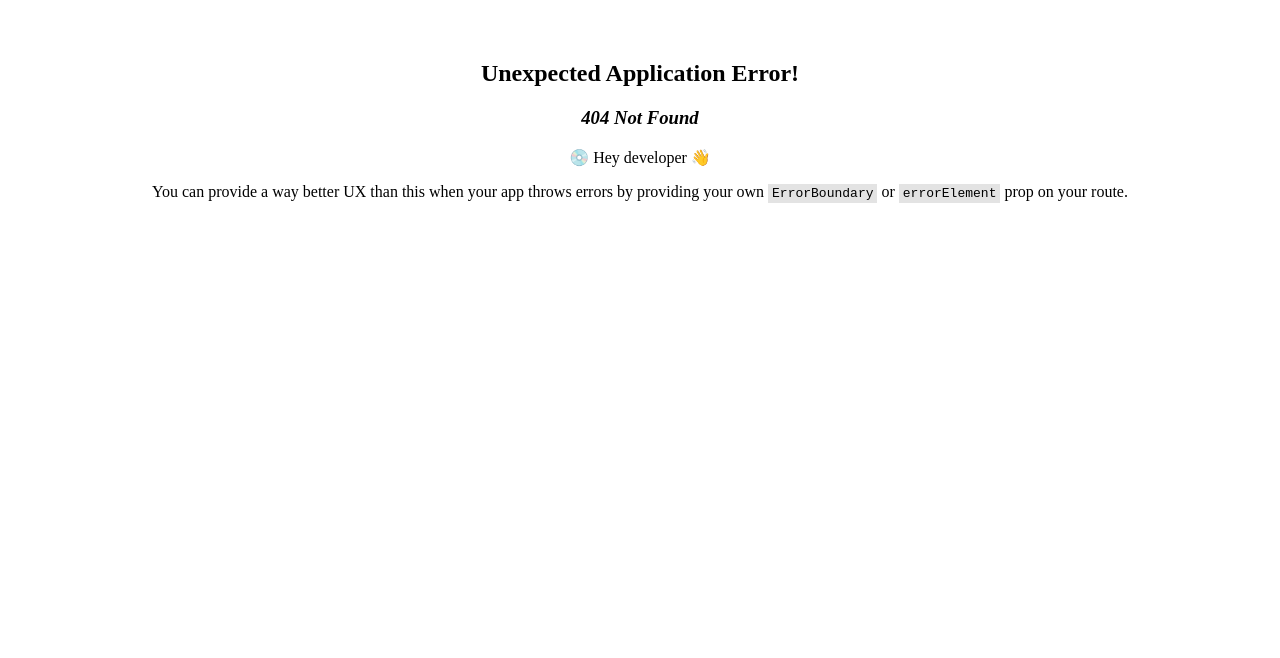
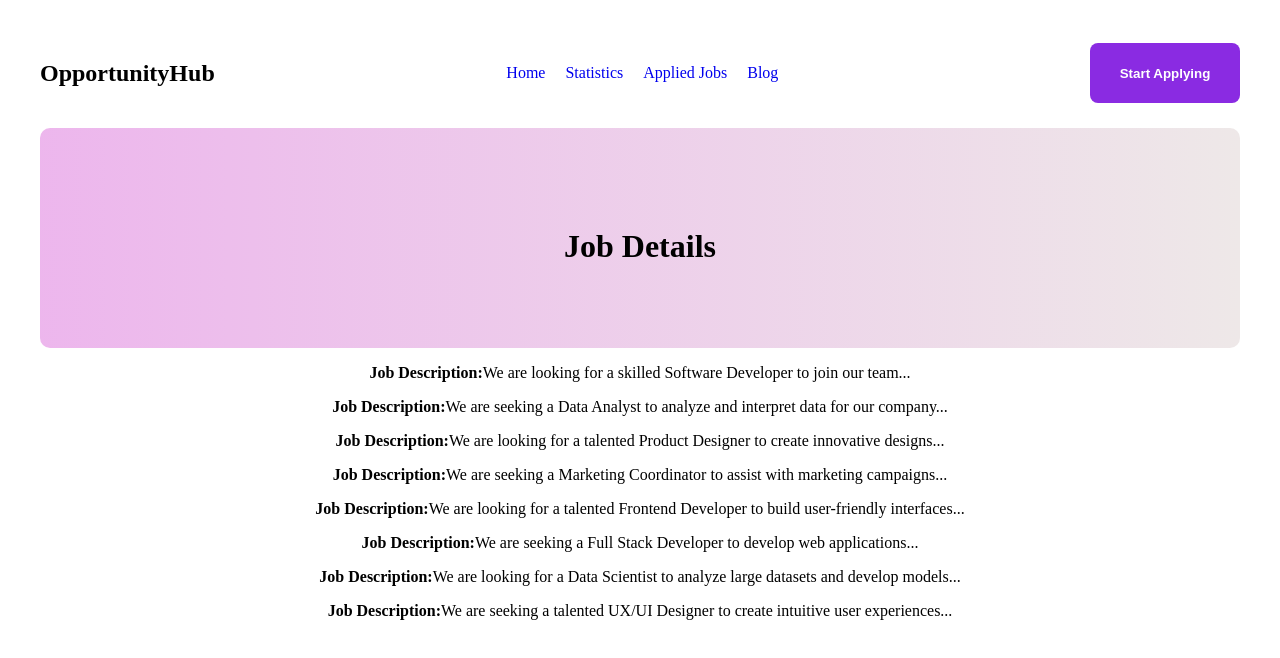
Before and after one commit to Afroza-Khanom/oppurtunity-hub, a React (Vite) app: page /jobdetails in a window 1280 px wide. Before the commit this address had no page. Shown: the top 658 px of the page. Built offline with nearby package versions, Linux system fonts and the light colour scheme.

Commit message:
job details added

```diff
--- a/public/featuredJobs.json
+++ b/public/featuredJobs.json
@@ -1,7 +1,8 @@
 [
   {
-      "id": 1,
-      "company_logo": "https://i.pinimg.com/236x/3c/17/cc/3c17ccb25d186e2dfc74aa764d34d907.jpg",
+    "_id": 1,
+    "company_logo": "https://www.freepnglogos.com/uploads/google-logo-png/google-logo-png-google-sva-scholarship-20.png",
+    "company_name":"Google LLC",
     "location": "New York, NY",
     "job_title": "Software Developer",
     "remote": true,
@@ -11,11 +12,13 @@
     "contact_info": "John Doe",
     "phone": "123-456-7890",
     "email": "johndoe@example.com",
-      "experience": "3+ years of experience in software development"
+    "experience": "3+ years of experience in software development",
+    "Salary": 98765
   },
   {
-      "id": 2,
-      "company_logo": "https://i.pinimg.com/236x/34/26/be/3426bedcc3f547d5d16ee3d3800aa656.jpg",
+    "_id": 2,
+    "company_logo": "https://encrypted-tbn0.gstatic.com/images?q=tbn:ANd9GcRrS6fHGLj94g6EV9dtZqIkMEtiuf9Qg7bwJqmIqHj9ZKdXaT6g&s",
+    "company_name":"NETFLIX CA",
     "location": "San Francisco, CA",
     "job_title": "Data Analyst",
     "remote": false,
@@ -25,11 +28,13 @@
     "contact_info": "Jane Smith",
     "phone": "987-654-3210",
     "email": "janesmith@example.com",
-      "experience": "2+ years of experience in data analysis"
+    "experience": "2+ years of experience in data analysis",
+    "Salary": 54321
   },
   {
-      "id": 3,
-      "company_logo": "https://i.pinimg.com/236x/b6/c9/dd/b6c9dda4b3983c5ecba8cf867a01bc6f.jpg",
+    "_id": 3,
+    "company_logo": "https://www.freepnglogos.com/uploads/logo-tokopedia-png/tokopedia-apa-itu-startup-pengertian-cara-memulai-dan-1.png",
+    "company_name":"tokopedia",
     "location": "Seattle, WA",
     "job_title": "Product Designer",
     "remote": true,
@@ -39,11 +44,13 @@
     "contact_info": "Michael Brown",
     "phone": "555-123-4567",
     "email": "michaelbrown@example.com",
-      "experience": "4+ years of experience in product design"
+    "experience": "4+ years of experience in product design",
+    "Salary": 12345
   },
   {
-      "id": 4,
-      "company_logo": "https://i.pinimg.com/236x/c1/7c/48/c17c48bd59d136fef4bd52a73265a71a.jpg",
+    "_id": 4,
+    "company_logo": "https://encrypted-tbn0.gstatic.com/images?q=tbn:ANd9GcRsvFPkQFaZsz5DgDEQgGfnJFFg1Uh0RRR_loaJ_anT04fbNVcM&s",
+    "company_name":"TESLA",
     "location": "Los Angeles, CA",
     "job_title": "Marketing Coordinator",
     "remote": false,
@@ -53,11 +60,13 @@
     "contact_info": "Sarah Johnson",
     "phone": "111-222-3333",
     "email": "sarahjohnson@example.com",
-      "experience": "1+ years of experience in marketing or related field"
+    "experience": "1+ years of experience in marketing or related field",
+    "Salary": 12345
   },
   {
-      "id": 5,
-      "company_logo": "https://i.pinimg.com/236x/ad/8e/5f/ad8e5f82820190e47acd691f3d21d725.jpg",
+    "_id": 5,
+    "company_logo": "https://encrypted-tbn0.gstatic.com/images?q=tbn:ANd9GcTBk3gyVvjKqAxkbKH7XcblljXRjlxXdX1skPVQjr04Tf6YvPs&s",
+    "company_name":"YouTube",
     "location": "Chicago, IL",
     "job_title": "Frontend Developer",
     "remote": true,
@@ -67,11 +76,13 @@
     "contact_info": "David Brown",
     "phone": "444-555-6666",
     "email": "davidbrown@example.com",
-      "experience": "1+ years of experience in marketing or related field"
+    "experience": "1+ years of experience in marketing or related field",
+    "Salary": 12000
   },
   {
-        "id": 6,
-        "company_logo": "https://i.pinimg.com/236x/3c/17/cc/3c17ccb25d186e2dfc74aa764d34d907.jpg",
+      "_id": 6,
+      "company_logo": "https://encrypted-tbn0.gstatic.com/images?q=tbn:ANd9GcRuvNiFIATzWKW-8AdiVxPB4yU7-5N3yOp0N3FpNgoRsDDHJ1Ql&s",
+      "company_name":"Toyoto",
       "location": "Austin, TX",
       "job_title": "Full Stack Developer",
       "remote": true,
@@ -81,11 +92,13 @@
       "contact_info": "Alex Johnson",
       "phone": "777-888-9999",
       "email": "alexjohnson@example.com",
-        "experience": "5+ years of experience in full stack development"
+      "experience": "5+ years of experience in full stack development",
+      "Salary": 20000
     },
     {
-        "id": 7,
-        "company_logo": "https://i.pinimg.com/236x/af/97/69/af976994ad0ae37fc607fd64bbc195ea.jpg",
+      "_id": 7,
+      "company_logo": "https://encrypted-tbn0.gstatic.com/images?q=tbn:ANd9GcRePvz0_IjlydEB1DhzEWAO4Q_kQSjAZ7AG6TlTwyqIYtsp-H7Z&s",
+      "company_name":"gopay",
       "location": "London, UK",
       "job_title": "Data Scientist",
       "remote": false,
@@ -95,11 +108,13 @@
       "contact_info": "Sophia Williams",
       "phone": "+44 20 1234 5678",
       "email": "sophiawilliams@example.com",
-        "experience": "3+ years of experience in data science"
+      "experience": "3+ years of experience in data science",
+      "Salary": 35000
     },
     {
-        "id": 8,
-        "company_logo": "https://i.pinimg.com/236x/af/97/69/af976994ad0ae37fc607fd64bbc195ea.jpg",
+      "_id": 8,
+      "company_logo": "https://encrypted-tbn0.gstatic.com/images?q=tbn:ANd9GcQqjA0HvCPOtjqELYRznGj4BHAfmAtwJn5tw8AVnuzQLyzC6Gw2&s",
+      "company_name":"gopay",
       "location": "Toronto, Canada",
       "job_title": "UX/UI Designer",
       "remote": true,
@@ -109,6 +124,7 @@
       "contact_info": "Emily Jones",
       "phone": "+1 416-555-6789",
       "email": "emilyjones@example.com",
-        "experience": "4+ years of experience in UX/UI design"
+      "experience": "4+ years of experience in UX/UI design",
+      "Salary": 12500
     }
 ]
--- a/src/Components/FeaturedJobs/FeatureJob.css
+++ b/src/Components/FeaturedJobs/FeatureJob.css
@@ -30,9 +30,29 @@
 
 }
 
+.remote-container button{
+    border: 1px solid violet;
+    border-radius: 8px;
+    color: blueviolet;
+    padding: 12px;
+    margin: 5px;
+}
+
 .icon-dollar-salary{
     display: flex;
     justify-content: space-evenly;
     align-items: center;
+}
+
+.showMore-btn{
+    width: 120px;
+    height: 60px;
+    background-color: blueviolet;
+    color: white;
+    padding: 10px;
+    border: none;
+    border-radius: 8px;
+    font-weight: 600;
+    margin-top: 10px;
 
 }
--- a/src/Components/FeaturedJobs/FeatureJob.jsx
+++ b/src/Components/FeaturedJobs/FeatureJob.jsx
@@ -1,29 +1,60 @@
-import React from 'react';
-import { useLoaderData } from 'react-router-dom';
+import React, { createContext, useEffect, useState } from 'react';
+import { Link, useLoaderData } from 'react-router-dom';
 import { FontAwesomeIcon } from '@fortawesome/react-fontawesome';
 import { faLocation, faDollarSign } from '@fortawesome/free-solid-svg-icons';
 import './FeatureJob.css'
+import JobDetail from '../JobDetail/JobDetail';
 
+export const JobDetailContext = createContext([]);
 
 const FeatureJob = ({featuredjob}) => {
     const {_id, company_logo,company_name, location,job_title, remote, Salary } = featuredjob;
+
+    const [JobInfo, setJobInfo] = useState([]);
+
+    // useEffect(()=>{
+
+    //     }
+    // },[featuredjob])
+
+    const handleViewDetails = (jobinfo) =>{
+        console.log(jobinfo)
+        // const storedjob =[];
+        const clikedJob = [];
+
+        for(const id in featuredjob){
+            const findJob = featuredjob.find(fj => fj._id === id)
+            if(findJob){
+                // const quantity = storedjob[id];
+                clikedJob.push(findJob);
+            }
+            setJobInfo(clikedJob);
+
+    }
+}
+
+
     return (
+        <div>
             <div className='featureJob-container'>
                 <div className='img-details-btn'>
                     <img src={company_logo} alt="" />
-            <button>View Details</button>
+                    <JobDetailContext.Provider>
+                    <Link to='jobdetails'><button onClick={()=>handleViewDetails(_id)} >View Details</button></Link>
+                    </JobDetailContext.Provider>
+
                 </div>
                 <div className='feature-writing-part'>
                     <p style={{fontWeight:'600', fontSize:'20px'}}>{job_title}</p>
                     <p>{company_name}</p>
-            <div>
+                    <div className='remote-container'>
                         <button>{remote}Onsite</button>
                         <button>{remote}Fulltime</button>
                     </div>
                     <div className='icon-dollar-salary'>
                         <FontAwesomeIcon icon={faLocation} /><p>{location}</p>
                         <FontAwesomeIcon icon={faDollarSign} /><p>{Salary}</p>
-
+                    </div>
                 </div>
             </div>
         </div>
--- a/src/Components/Home/Home.css
+++ b/src/Components/Home/Home.css
@@ -72,6 +72,10 @@
     align-items: center;
 }
 
+.featuredJob-container button{
+    margin-left: auto;
+}
+
 @media screen and (max-width: 600px) {
     .featuredJob-container{
         display: inline;
--- a/src/Components/Home/Home.jsx
+++ b/src/Components/Home/Home.jsx
@@ -9,8 +9,13 @@ import FeatureJob from '../FeaturedJobs/FeatureJob';
 
 const Home = () => {
     const jobCategories = useLoaderData();
-    console.log(jobCategories.jobCategory
-        );
+    // console.log(jobCategories.jobCategory);
+
+    const featuredjob = jobCategories.jobDetail;
+    // console.log(featuredjob);
+
+    const [showMore, setShowMore] = useState(false);
+
 
     return (
         <div>
@@ -49,9 +54,15 @@ const Home = () => {
                     {
                         jobCategories.jobDetail.map(featuredjob => <FeatureJob key={featuredjob._id} featuredjob={featuredjob}></FeatureJob>)
                     }
+                    {/* {
+                        showMore ? featuredjob : featuredjob.slice(0,3)
+                    }
+                    <button onClick={() => setShowMore
+                    (!showMore)} className='showMore-btn'>Show More</button> */}
                 </div>
                 </div>
             </section>
+
 
         </div>
     );
--- /dev/null
+++ b/src/Components/JobDetail/JobDetail.jsx
@@ -0,0 +1,20 @@
+import React, { useContext } from 'react';
+import { JobDetailContext } from '../FeaturedJobs/FeatureJob';
+
+const JobDetail = ({jobdetail}) => {
+    const {_id, job_description, job_requirement, educational_requirement,contact_info,phone,email, experience } = jobdetail;
+
+    // const job = useContext(JobDetailContext)
+
+    console.log(jobdetail)
+
+    return (
+        <div>
+            <div>
+                <p><strong>Job Description:</strong>{job_description}</p>
+            </div>
+        </div>
+    );
+};
+
+export default JobDetail;
--- /dev/null
+++ b/src/Components/JobDetails/JobDetails.css
@@ -0,0 +1,12 @@
+header{
+    background-image: url('https://img.freepik.com/free-photo/vivid-blurred-colorful-background_58702-2655.jpg?w=740&t=st=1681294723~exp=1681295323~hmac=4a084af37b6bfa25a12ca8e22ed1ad5cd1231c1c44724727c62442f043e11e1f');
+    background-image: linear-gradient(to right, rgba(233, 167, 233, 0.829), rgb(238, 232, 232)
+    );
+    width: auto;
+    height: 220px;
+    border-radius: 10px;
+}
+
+header h1{
+    padding-top: 100px;
+}
--- /dev/null
+++ b/src/Components/JobDetails/JobDetails.jsx
@@ -0,0 +1,25 @@
+import React from 'react';
+import { useLoaderData } from 'react-router-dom';
+import './JobDetails.css'
+import JobDetail from '../JobDetail/JobDetail';
+
+const JobDetails = () => {
+    const jobdetails = useLoaderData();
+    // console.log(jobdetails)
+
+    return (
+        <div>
+            <header>
+                <h1>Job Details</h1>
+            </header>
+            <div>
+                {
+                    jobdetails.map(jobdetail => <JobDetail key={jobdetails._id} jobdetail={jobdetail}></JobDetail>)
+                }
+            </div>
+
+        </div>
+    );
+};
+
+export default JobDetails;
--- a/src/main.jsx
+++ b/src/main.jsx
@@ -14,6 +14,7 @@ import Statistics from './Components/Statistics/Statistics';
 import Blog from './Components/Blog/Blog';
 import FeatureJob from './Components/FeaturedJobs/FeatureJob';
 import featuredJobsLoader from './loaders/FeaturedJobsCart';
+import JobDetails from './Components/JobDetails/JobDetails';
 
 
 const router = createBrowserRouter([
@@ -25,6 +26,11 @@ const router = createBrowserRouter([
         path: '/',
         element: <Home></Home>,
         loader: () => fetch('jobCategories.json')
+      },
+      {
+        path:'jobdetails',
+        element: <JobDetails></JobDetails>,
+        loader: ({params}) => fetch(`featuredJobs.json`)
       },
       {
         path:'appliedjob',
```
Also changed, not shown: public/image/vivid-blurred-colorful-background_58702-2655.avif (added), src/utilities/fakedb.js (line endings or trailing spaces). Lines whose indentation alone changed are shown as unchanged.
